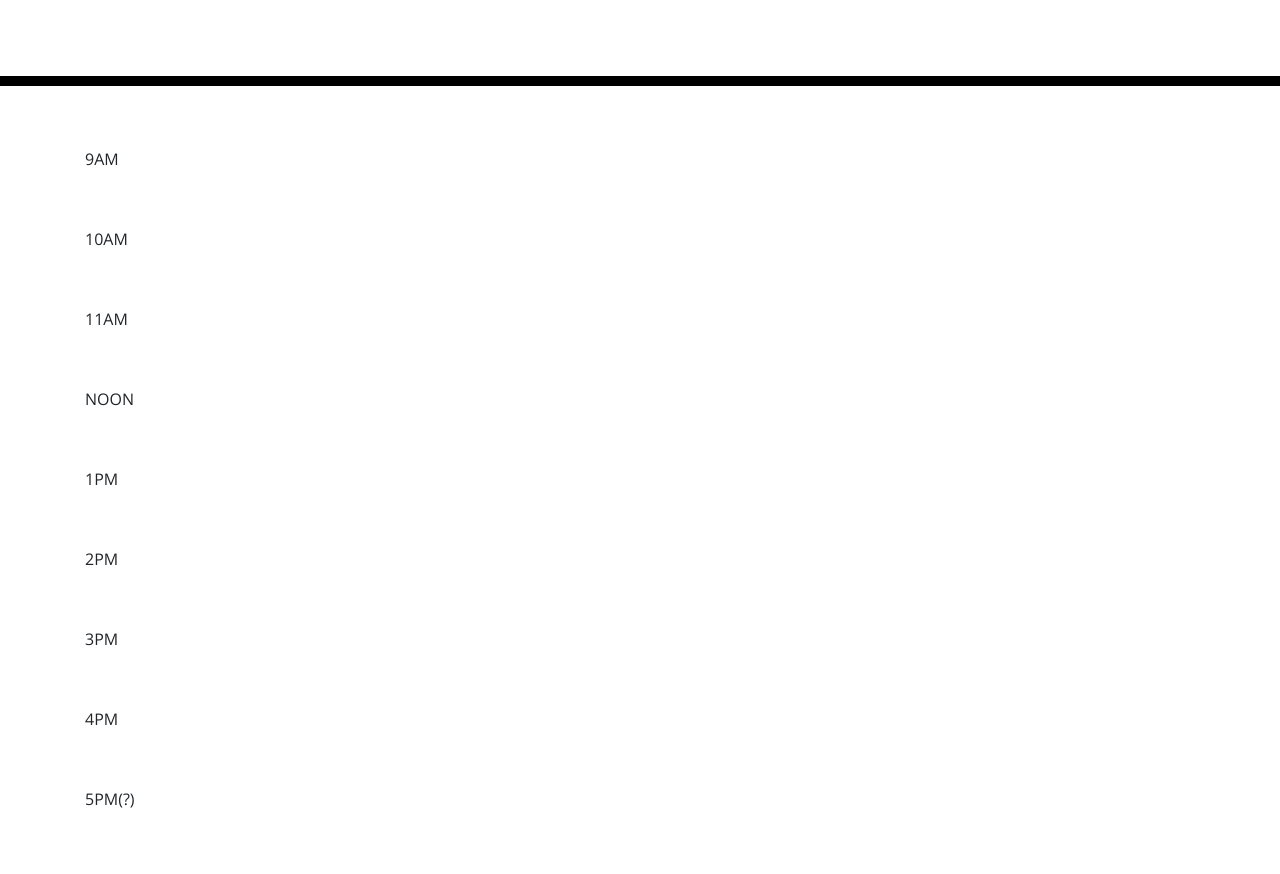
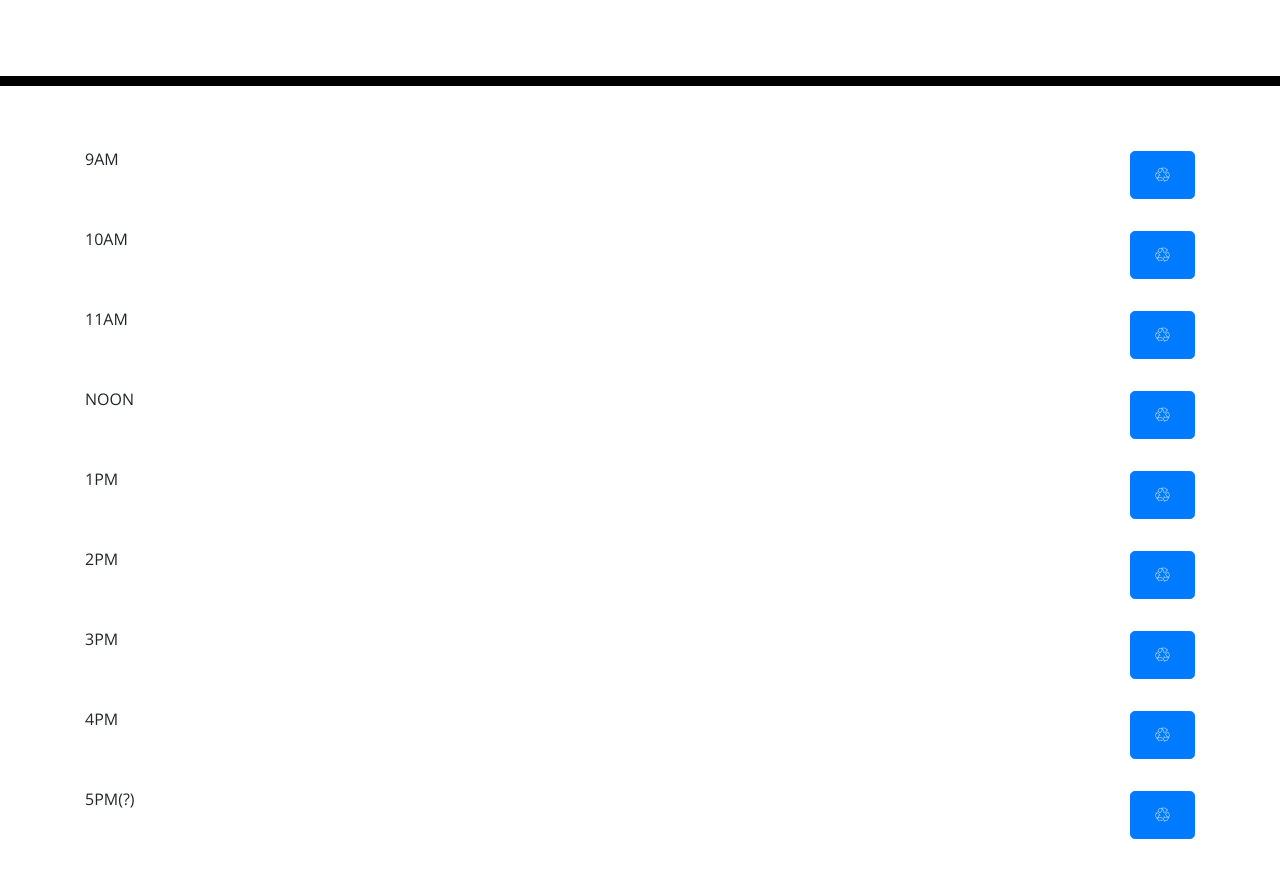
Before and after one commit to JohnMohr/hwschedular, a plain HTML site: page index.html in a window 1280 px wide. Shown: the part 182-1056 px from the top of the page. Before the commit the page ends 1020 px from the top, so only its background shows below. Drawn offline with nearby package versions, Linux system fonts and the light colour scheme.

Commit message:
added clear button and recycle symbol on button

```diff
--- a/index.html
+++ b/index.html
@@ -37,7 +37,7 @@
 
             </div>
             <div class="col-1">
-
+                <button type="button" class="btn btn-primary btn-lg btn-block">&#9842;</button>
             </div>
         </div>
         <div class ="row">
@@ -48,7 +48,7 @@
 
             </div>
             <div class="col-1">
-
+                <button type="button" class="btn btn-primary btn-lg btn-block">&#9842;</button>
             </div>
         </div>
         <div class ="row">
@@ -59,7 +59,7 @@
 
             </div>
             <div class="col-1">
-
+                <button type="button" class="btn btn-primary btn-lg btn-block">&#9842;</button>
             </div>
         </div>
         <div class ="row">
@@ -70,7 +70,7 @@
 
             </div>
             <div class="col-1">
-
+                <button type="button" class="btn btn-primary btn-lg btn-block">&#9842;</button>
             </div>
         </div>
         <div class ="row">
@@ -81,7 +81,7 @@
 
             </div>
             <div class="col-1">
-
+                <button type="button" class="btn btn-primary btn-lg btn-block">&#9842;</button>
             </div>
         </div>
         <div class ="row">
@@ -92,7 +92,7 @@
 
             </div>
             <div class="col-1">
-
+                <button type="button" class="btn btn-primary btn-lg btn-block">&#9842;</button>
             </div>
         </div>
         <div class ="row">
@@ -103,7 +103,7 @@
 
             </div>
             <div class="col-1">
-
+                <button type="button" class="btn btn-primary btn-lg btn-block">&#9842;</button>
             </div>
         </div>
         <div class ="row">
@@ -114,7 +114,7 @@
 
             </div>
             <div class="col-1">
-
+                <button type="button" class="btn btn-primary btn-lg btn-block">&#9842;</button>
             </div>
         </div>
         <div class ="row">
@@ -125,7 +125,7 @@
 
             </div>
             <div class="col-1">
-
+                <button type="button" class="btn btn-primary btn-lg btn-block">&#9842;</button>
             </div>
         </div>
     </div>
```
